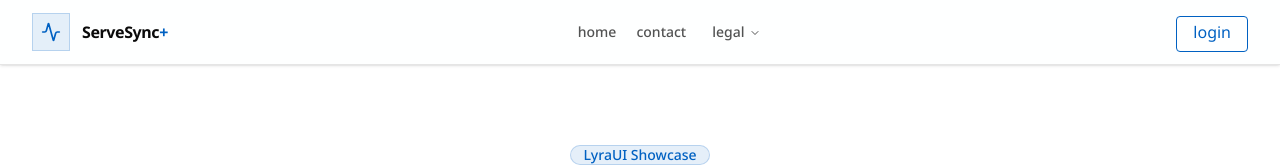
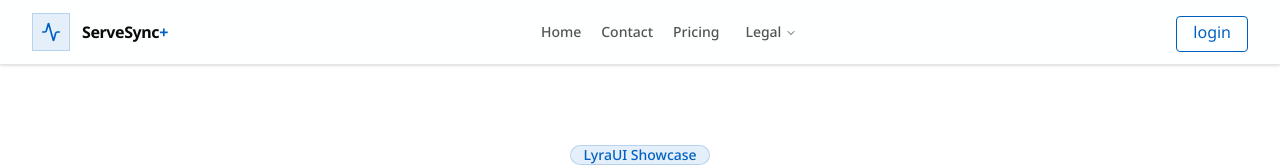
Before and after one commit to ASTU-Final-Year/final-project, a Next.js app: page /components in a window 1280 px wide. Shown: the top 167 px of the page. Built offline with nearby package versions, Linux system fonts and the light colour scheme.

Commit message:
update navlinks

```diff
--- a/src/data/navlinks.js
+++ b/src/data/navlinks.js
@@ -1,12 +1,13 @@
 
 
 export const navlinks = [
-  { title: "Home", label: "home", path: "/" },
-  { title: "Contact", label: "contact", path: "/contact" },
+  { title: "Home", label: "Home", path: "/" },
+  { title: "Contact", label: "Contact", path: "/contact" },
+  { title: "Pricing", label: "Pricing", path: "/pricing" },
   {
-    title: "Legal", label: "legal", path: "/legal", children: [
-      { title: "Privacy Policy", label: "privacy policy", path: "/legal/privacy-policy", description: "Cookie, storage and data policies" },
-      { title: "Terms And Conditions", label: "terms and conditions", path: "/legal/terms-and-conditions", description: "Terms of use for our website and services" },
+    title: "Legal", label: "Legal", path: "/legal", children: [
+      { title: "Privacy Policy", label: "Privacy Policy", path: "/legal/privacy-policy", description: "Cookie, storage and data policies" },
+      { title: "Terms And Conditions", label: "Terms and Conditions", path: "/legal/terms-and-conditions", description: "Terms of use for our website and services" },
     ]
   },
 ];
```
